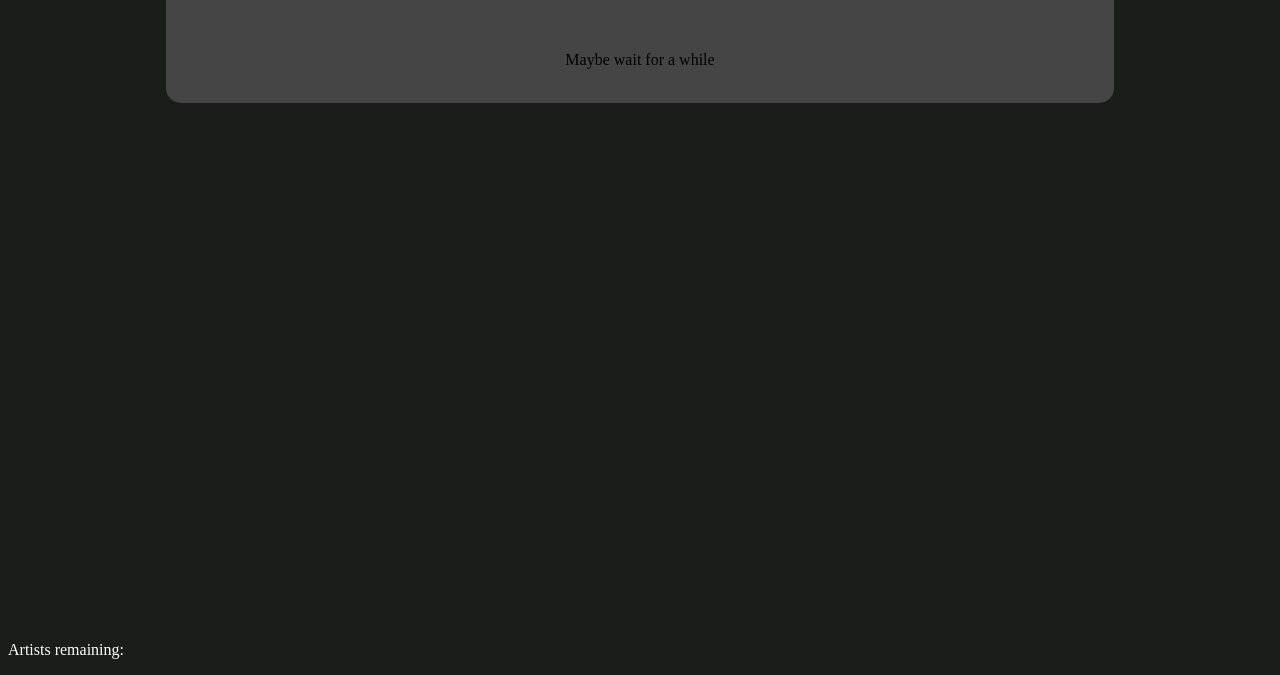
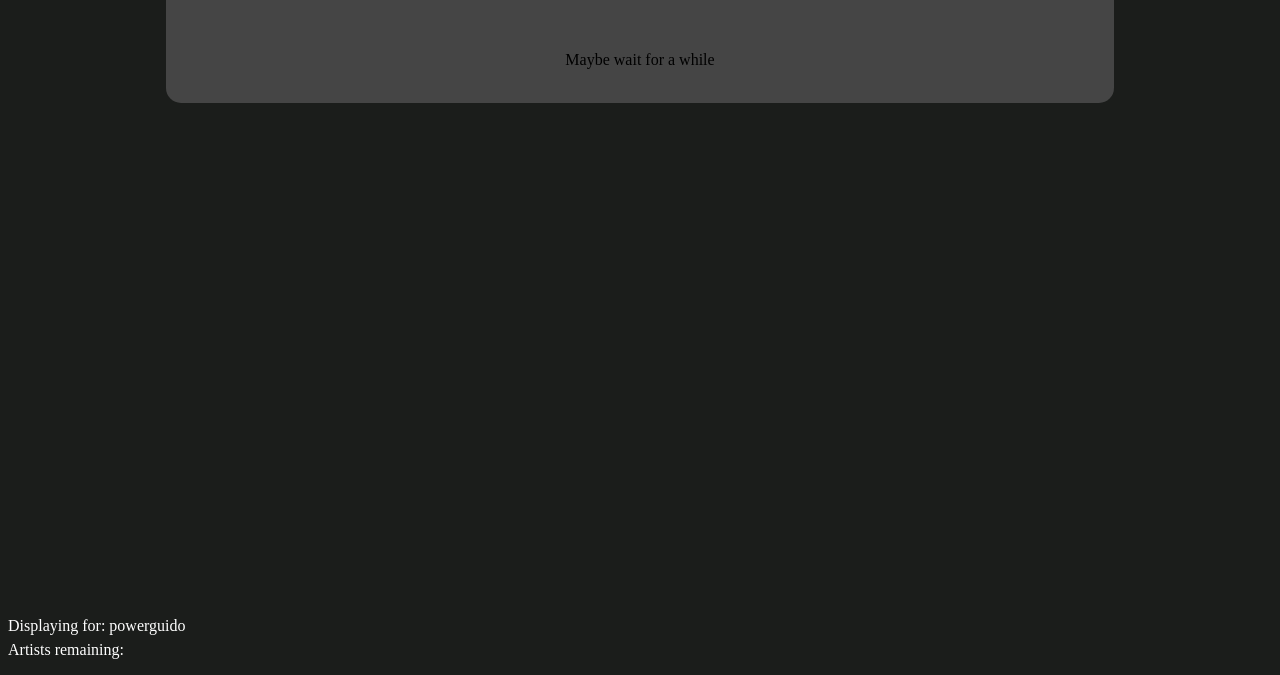
Before and after one commit to dagraoprogramador/E621Updater, a website: page Main.html in a window 1280 px wide. Shown: the part 125-800 px from the top of the page. Drawn offline with Linux system fonts and the light colour scheme; no server answers.

Commit message:
Fixed some minor logic errors

```diff
--- a/Main.html
+++ b/Main.html
@@ -19,8 +19,12 @@
         </div>
     </center>
 
-    <p class="artcount">Artists remaining: </p>
+    <div class="infoarea">
 
+        <p class="username">Displaying for: </p>
+        <p class="artcount">Artists remaining: </p>
+
+    </div>
     <script src="letsseethisshit.js"></script>
 </body>
 </html>
--- a/letsseethisshit.js
+++ b/letsseethisshit.js
@@ -15,6 +15,9 @@ const updateText = document.querySelector('h1.updateText');
 const progressText = document.querySelector('p.progressText');
 const contentArea = document.querySelector('section.content');
 const elementArtCount = document.querySelector('p.artcount');
+
+let elementusername = document.querySelector('p.username');
+elementusername.innerHTML = `Displaying for: ${username}`
 
 console.log("Counting posts from: " + today);
 console.log('Hours range: ' + daterange);
@@ -44,10 +47,12 @@ function seriousCleanup(artists){
 
 async function getThemBoy(){
 
-    var artCount = allTheArtists.length--;
+    var artCount = allTheArtists.length;
+    console.log("Amount of artists: " + artCount)
 
     for(const artist of allTheArtists){
 
+        artCount--;
         elementArtCount.innerHTML = `Artists remaining: ${artCount}`;
 
         proxyvariation = artCount&1 ? '' : '-2';
@@ -60,7 +65,6 @@ async function getThemBoy(){
 
         progressText.innerHTML = (artist);
         progressText.style.color = 'red';
-        artCount--;
 
         if(postdate >= today){
             console.log('There has been a new post, from: ' + artist);
--- a/mainstyle.css
+++ b/mainstyle.css
@@ -43,9 +43,13 @@ section.content {
     align-content: center;
 }
 
-p.artcount {
+div.infoarea {
     color: white;
     position: fixed;
     bottom: 0;
     left: 5;
 }
+
+.username{
+    margin-bottom: -10px;
+}
```
